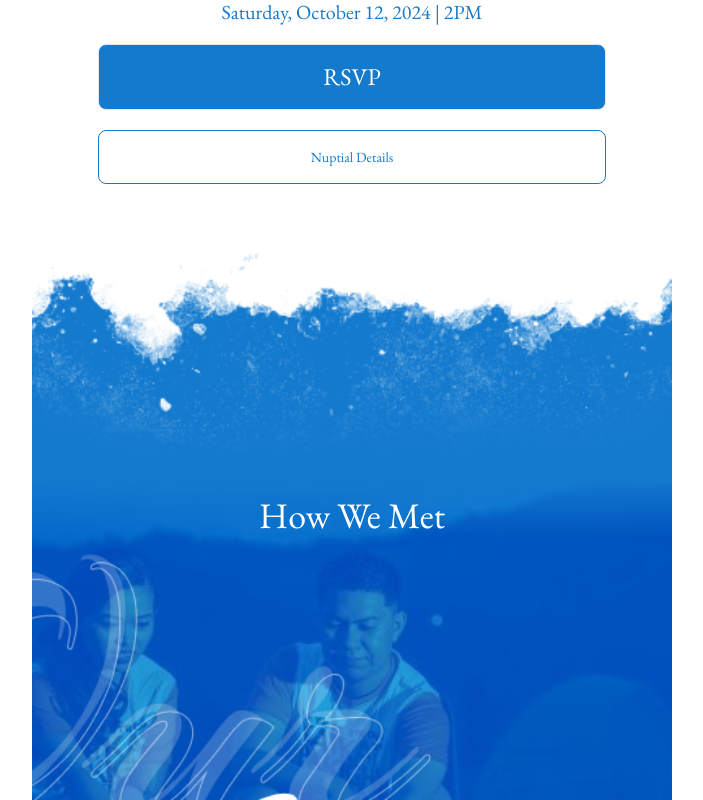
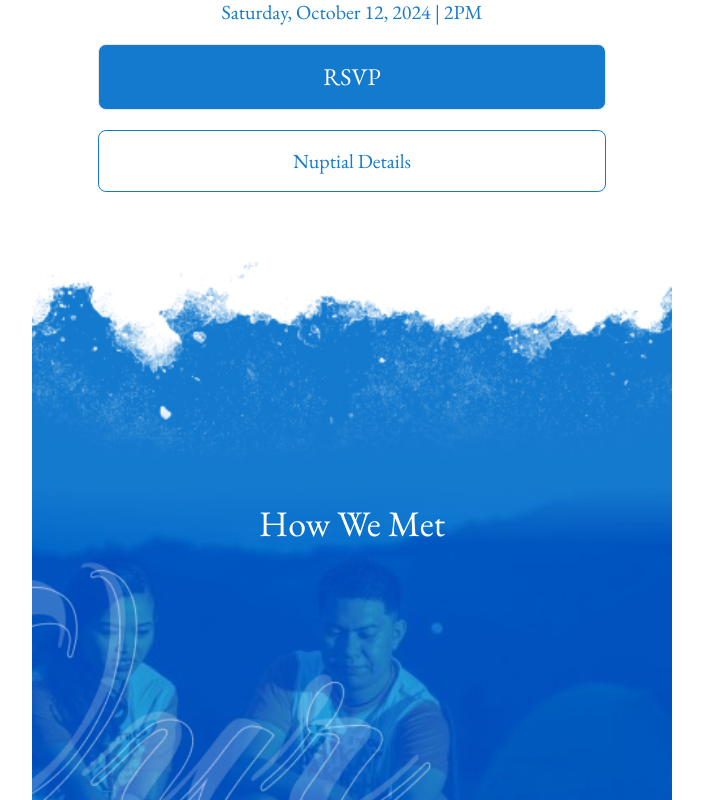
Before and after one commit to arielpasilang/ariel-lanny, a Next.js app: page / in a window 1280 px wide. Shown: the part 1000-1800 px from the top of the page, without its empty margins (288-991 px from the left). Built offline with nearby package versions, Linux system fonts and the light colour scheme; a web font is replaced by a local one.

Commit message:
Updated Button Text Size

```diff
--- a/src/app/components/button/index.tsx
+++ b/src/app/components/button/index.tsx
@@ -26,7 +26,7 @@ const Button: React.FC<ButtonProps> = ({
             style === "primary"
               ? "bg-primary-color text-white "
               : "bg-white text-primary-color border-primary-color "
-          } p-4 rounded-lg block text-sm border`}
+          } p-4 rounded-lg block text-xl border`}
           href={href}
           target={newTab ? "_blank" : undefined}
         >
```
